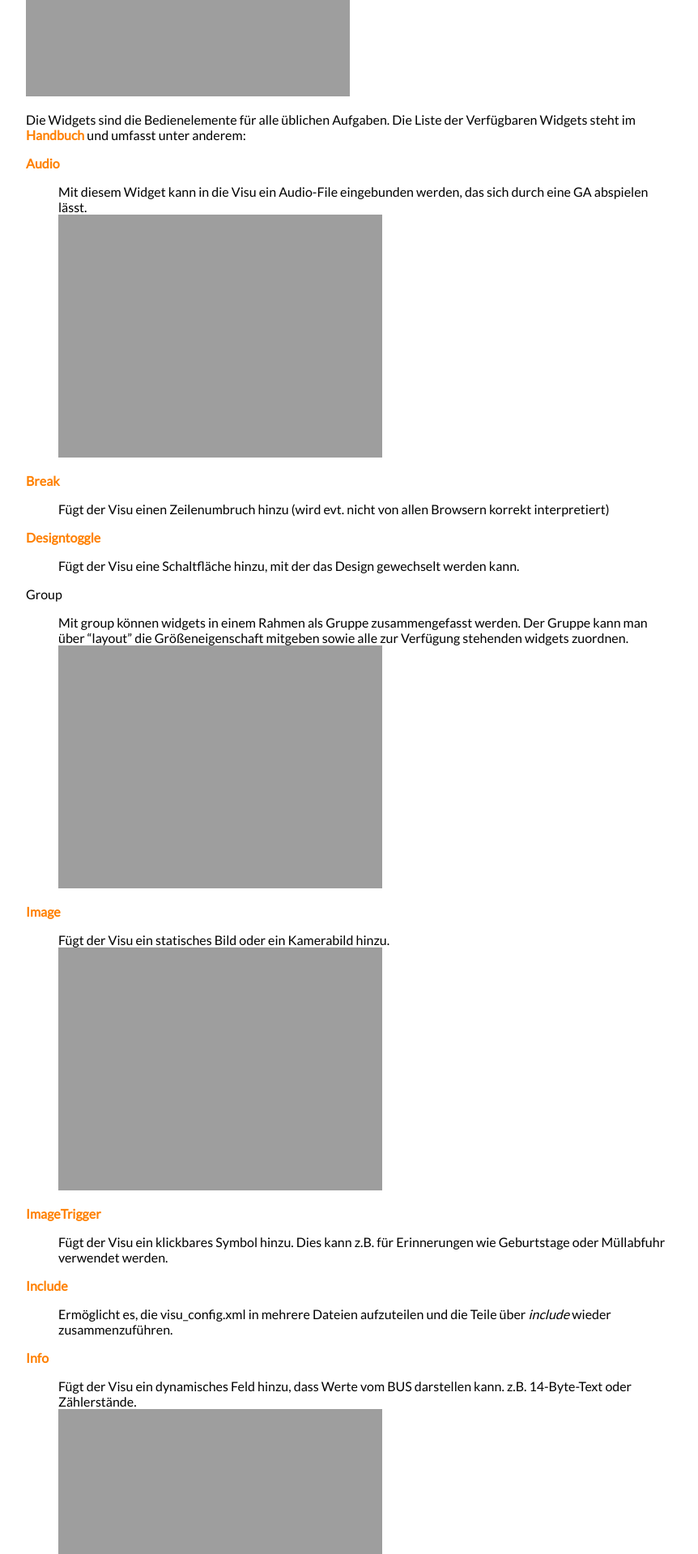
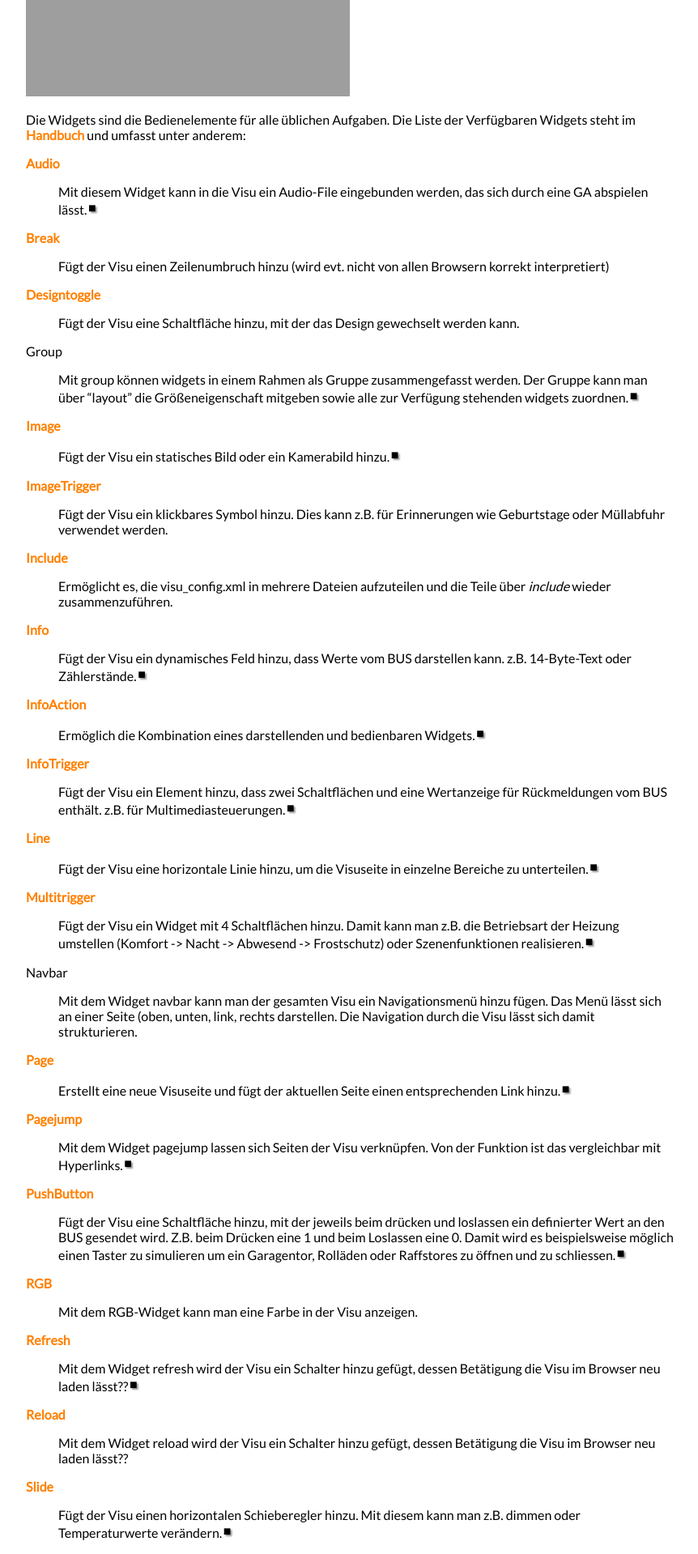
Before and after one commit to CometVisu/cometvisu.github.io, a Jekyll site: the page built from features.de.md, in a window 1280 px wide. Shown: the part 1843-3762 px from the top of the page at 81% size, without its empty margins (208-1070 px from the left). Built offline with Jekyll 4.4.1, drawn with Linux system fonts in a browser that asks for light colours; some web fonts are replaced.

Commit message:
Design feature page

```diff
--- a/_includes/datahandler.html
+++ b/_includes/datahandler.html
@@ -8,7 +8,7 @@
 {%       else %}
 {{         widget.name }}
 {%       endif %}
-: {{     widget.description[page.lang] }}{% if widget contains "screenshot" %}  {%
+: {{     widget.description[page.lang] }}{% if widget contains "screenshot" %}<span class="sh">&#9632;</span>  {%
            assign screenshot = widget.screenshot[page.lang] %}{%
            if screenshot == null %}{%
              assign screenshot = widget.screenshot %}{%
@@ -24,7 +24,7 @@
 {%       else %}
 {{         plugin.name }}
 {%       endif %}
-: {{     plugin.description[page.lang] }}{% if plugin contains "screenshot" %}  {%
+: {{     plugin.description[page.lang] }}{% if plugin contains "screenshot" %}<span class="sh">&#9632;</span>  {%
            assign screenshot = plugin.screenshot[page.lang] %}{%
            if screenshot == null %}{%
              assign screenshot = plugin.screenshot %}{%
--- a/css/cometvisu.css
+++ b/css/cometvisu.css
@@ -239,3 +239,24 @@ footer a:hover {
   margin: 1em;
   box-shadow: 4px 4px 6px #999;
 }
+
+.widgetlist .sh {
+  text-shadow: 2px 2px 2px #999;
+  vertical-align: 0.2em;
+  margin-left: 0.1em;
+}
+
+.widgetlist p img {
+  position: absolute;
+  visibility: hidden;
+  opacity: 0;
+  transition: visibility 0.3s, opacity 0.1s linear;
+  margin-top: 0.5em;
+}
+
+.widgetlist p:hover img {
+  visibility: visible;
+  opacity: 1;
+  transition: visibility 0.3s, opacity 0.1s linear;
+  box-shadow: 5px 5px 10px;
+}
--- a/features.de.md
+++ b/features.de.md
@@ -56,11 +56,15 @@ Die Widgets sind die Bedienelemente für alle üblichen Aufgaben. Die Liste der
 Verfügbaren Widgets steht im [Handbuch]({{ site.t[page.lang].manual.url }})
 und umfasst unter anderem:
 
-{{ widgetlist }}
+<div class="widgetlist">
+{{ widgetlist | markdownify }}
+</div>
 
 Erweiterte Funktionen können über Plugins genutzt werden. Hierdurch werden
 Widgets bereit gestellt, die entweder mehr Ressourcen benötigen oder die nur
 für einen eingeschränkten Nutzerkreis relevant sind. Zu den Plugins gehören
 beispielsweise:
 
-{{ pluginlist }}
+<div class="widgetlist">
+{{ pluginlist | markdownify }}
+</div>
```
